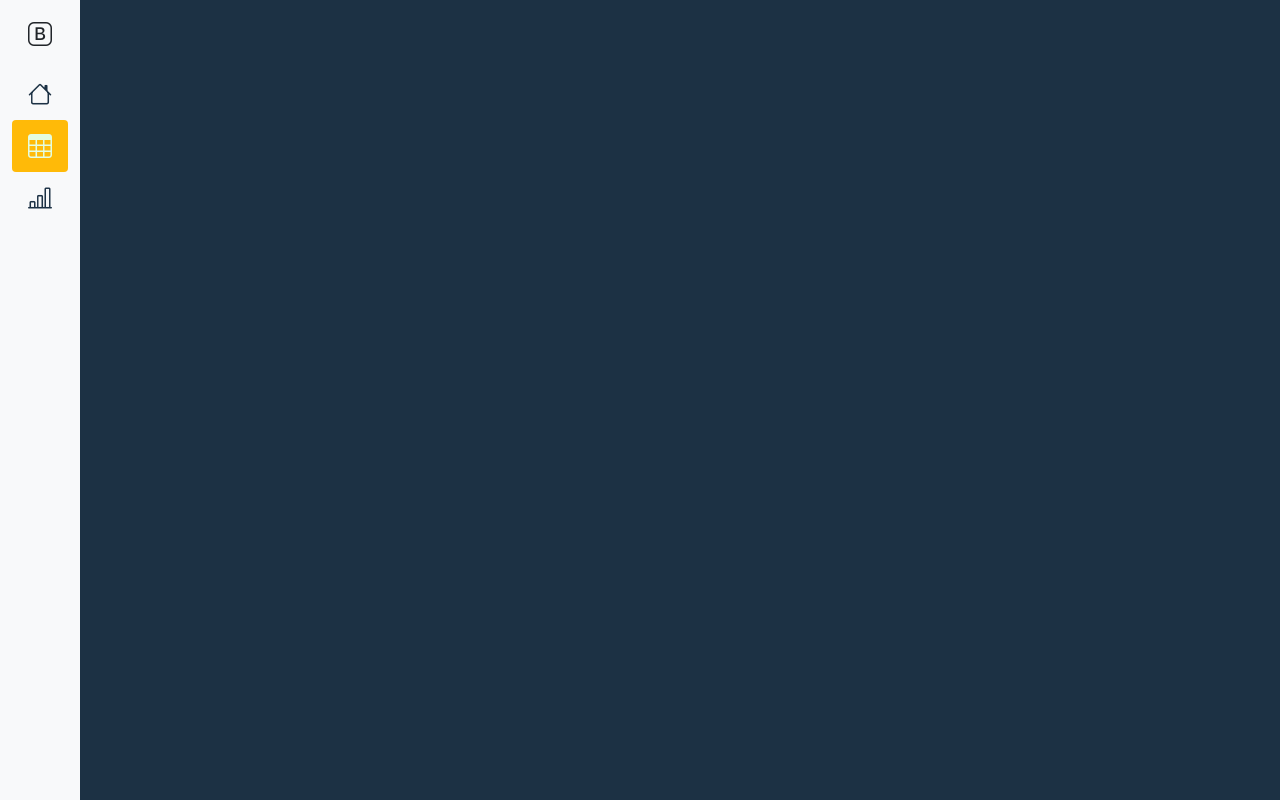
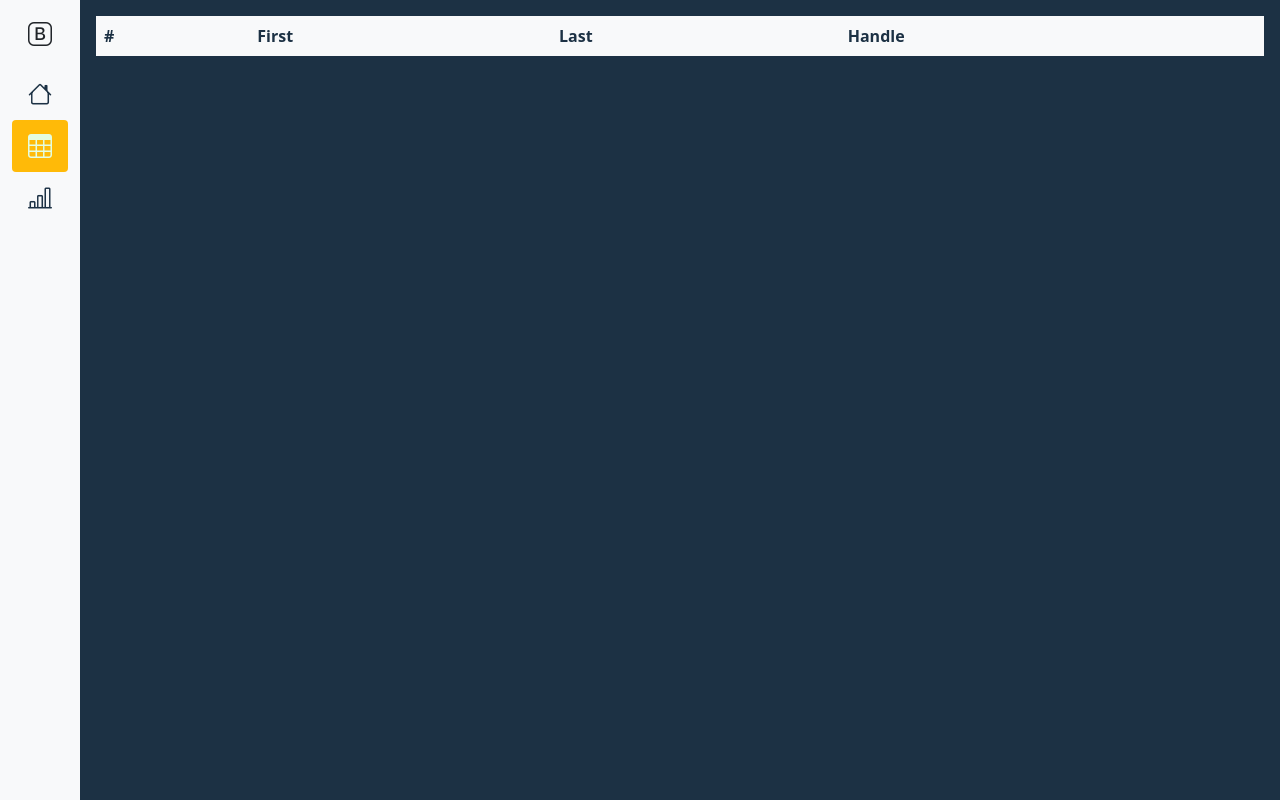
Before and after one commit to Nahzilian/DashboardTemplate, a Next.js app in the folder client/: page /logs in a window 1280 px wide. Built offline with nearby package versions, Linux system fonts and the light colour scheme.

Commit message:
Added table format

```diff
--- a/client/components/Sidebar.jsx
+++ b/client/components/Sidebar.jsx
@@ -1,4 +1,4 @@
-const Sidebar = ({active = 0}) => {
+const Sidebar = ({active = 0, children = null}) => {
     return ( <div className="container-fluid">
     <div className="row">
         <div className="col-sm-auto bg-light sticky-top">
@@ -26,7 +26,7 @@ const Sidebar = ({active = 0}) => {
             </div>
         </div>
         <div className="col-sm p-3 min-vh-100">
-
+            {children}
         </div>
     </div>
 </div> );
--- /dev/null
+++ b/client/components/Table.jsx
@@ -0,0 +1,28 @@
+const Table = ({ data = null }) => {
+    return (
+        <div>
+            <table class="table table-light table-striped">
+                <thead>
+                    <tr>
+                        <th scope="col">#</th>
+                        <th scope="col">First</th>
+                        <th scope="col">Last</th>
+                        <th scope="col">Handle</th>
+                    </tr>
+                </thead>
+                <tbody>
+                    {data && data.length > 0 ? data.map((row, index) =>
+                        <tr key={index}>
+                            <th scope="row">1</th>
+                            <td>Mark</td>
+                            <td>Otto</td>
+                            <td>@mdo</td>
+                        </tr>) : null}
+
+                </tbody>
+            </table>
+        </div>
+    );
+}
+
+export default Table;
--- /dev/null
+++ b/client/lib/formats.js
@@ -0,0 +1 @@
+export const table = [""]
--- a/client/package.json
+++ b/client/package.json
@@ -13,9 +13,12 @@
   "author": "",
   "license": "ISC",
   "dependencies": {
+    "axios": "^0.21.1",
     "bootstrap": "^5.0.0-beta3",
+    "chart.js": "^3.4.1",
     "next": "^11.0.1",
     "react": "^17.0.2",
+    "react-chartjs-2": "^3.0.3",
     "react-dom": "^17.0.2",
     "sass": "^1.35.1"
   }
--- a/client/pages/index.js
+++ b/client/pages/index.js
@@ -1,6 +1,11 @@
+import { useEffect } from 'react'
 import Sidebar from '../components/Sidebar'
+import { getTableData } from '../modules/dashboard/dashboardLogic'
 
 const Index = () => {
+    useEffect(() => {
+        getTableData()
+    }, [])
     return (
     <div>
         <Sidebar active={0}/>
--- a/client/pages/logs.js
+++ b/client/pages/logs.js
@@ -1,7 +1,10 @@
 import Sidebar from '../components/Sidebar'
+import Table from '../components/Table'
 const Logs = () => {
     return ( <div>
-        <Sidebar active={1} />
+        <Sidebar active={1}>
+        <Table />
+        </Sidebar>
     </div> );
 }
 
--- /dev/null
+++ b/client/styles/table.scss
@@ -0,0 +1,6 @@
+@import "meta";
+
+.table {
+    background-color: $color-10-4;
+    color: $color-60;
+}
--- a/client/styles/theme.scss
+++ b/client/styles/theme.scss
@@ -1,2 +1,3 @@
 @import "meta";
 @import "icons";
+@import "table";
```
Also changed, not shown: client/lib/dataFormat.js (added, +24 -0 lines), client/modules/dashboard/dashboardLogic.js (added, +8 -0 lines), client/pages/dashboard.js (deleted, +0 -9 lines).
